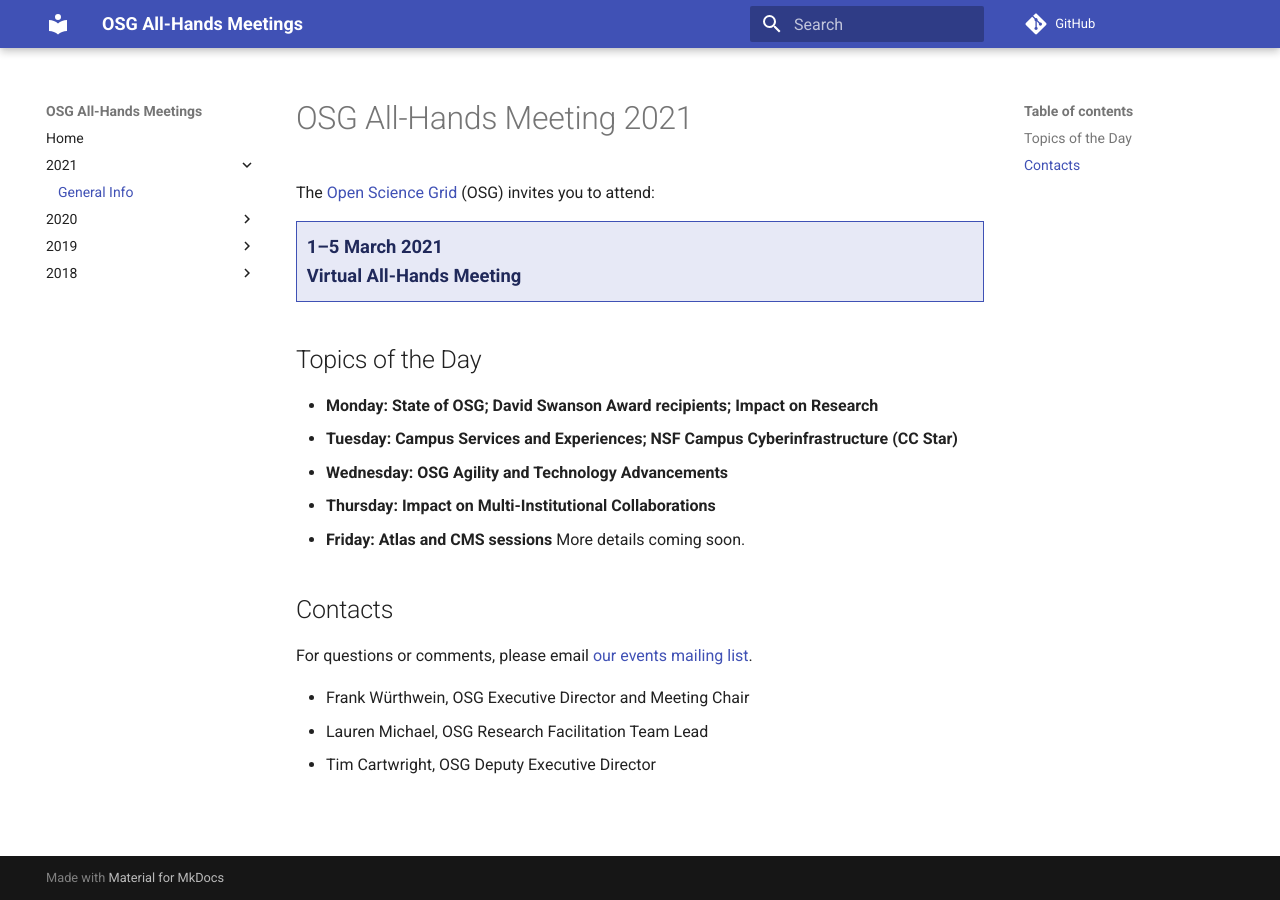
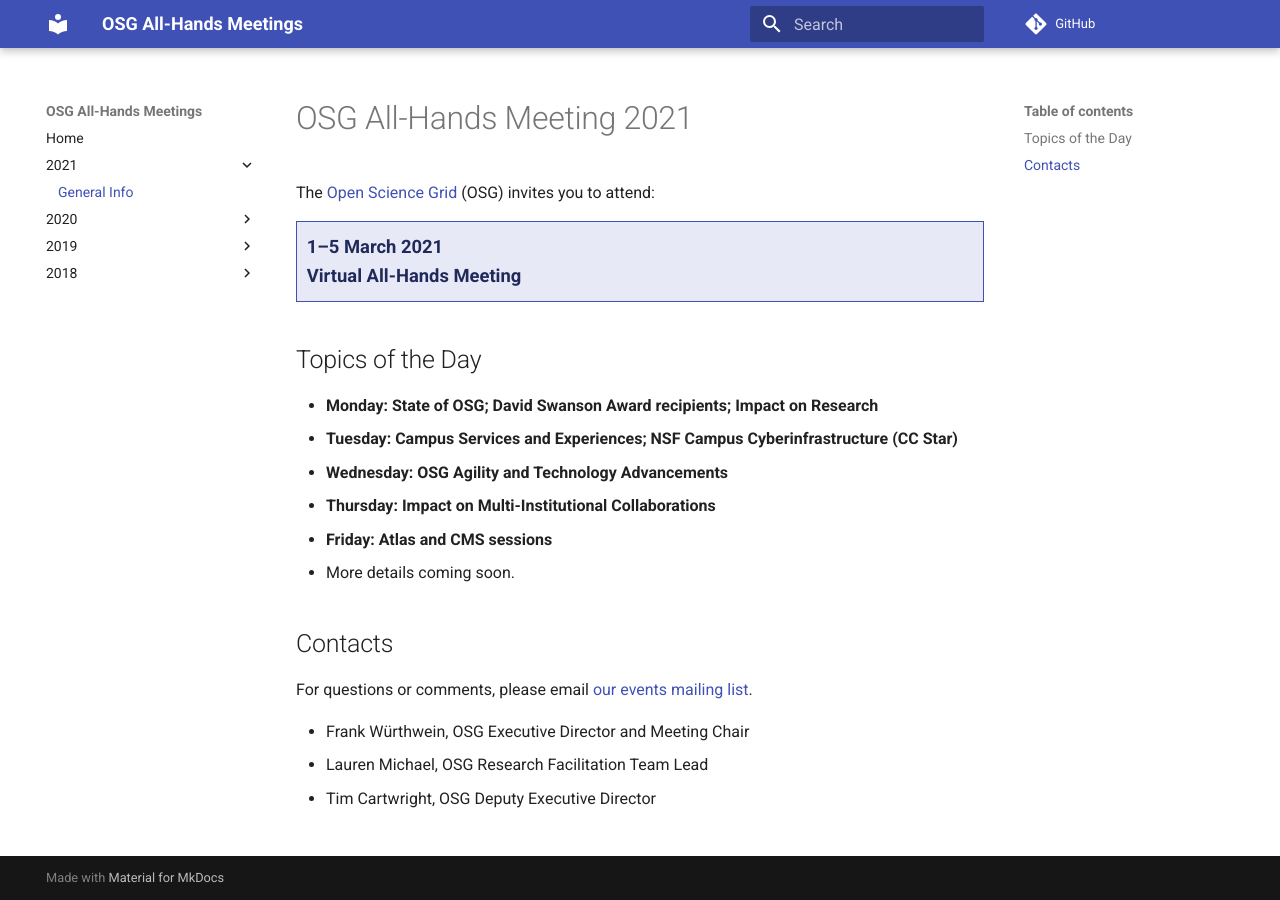
Before and after one commit to osg-htc/all-hands, an MkDocs documentation site: the page built from docs/2021/index.md, in a window 1280 px wide. Built offline with MkDocs 1.6.1 and Material for MkDocs 9.7.7, drawn with Linux system fonts in a browser that asks for light colours; comment, search, counter and statistics services are not loaded.

```diff
--- a/docs/2021/index.md
+++ b/docs/2021/index.md
@@ -16,7 +16,7 @@ invites you to attend:
 * **Wednesday: OSG Agility and Technology Advancements**
 * **Thursday: Impact on Multi-Institutional Collaborations**
 * **Friday: Atlas and CMS sessions**
-More details coming soon.
+* More details coming soon.
 
 ## Contacts
 
```
